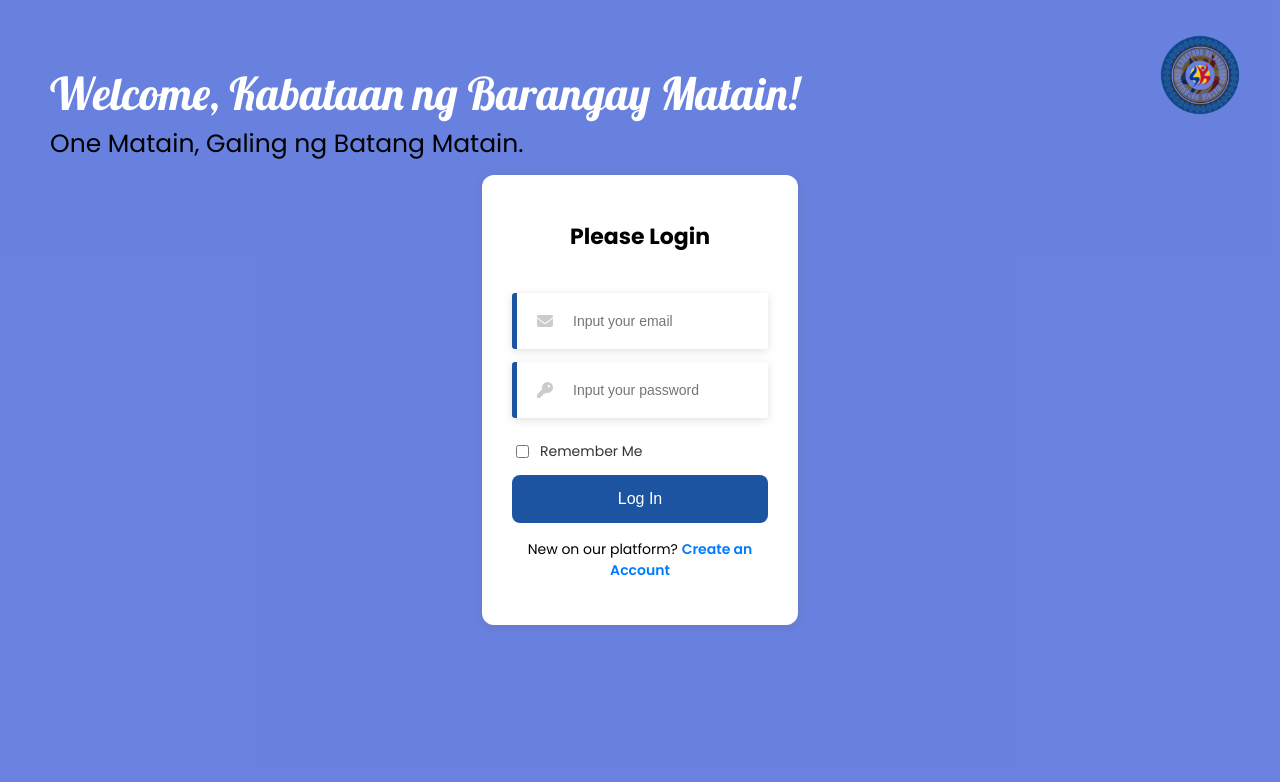
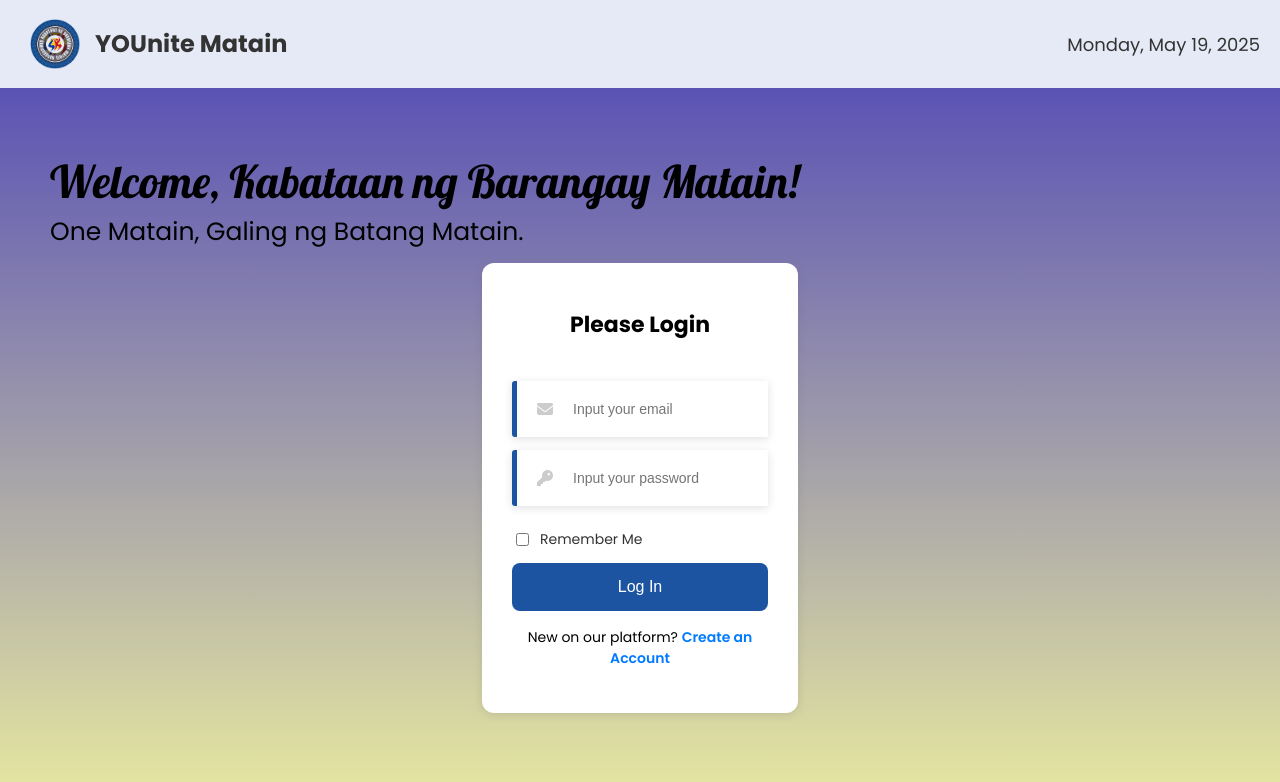
Before and after one commit to nikkaAndrea/kabkat1, a Vue app: page /login in a window 1280 px wide. Shown: the top 782 px of the page. Built offline with nearby package versions, Linux system fonts and the light colour scheme.

Commit message:
loginReg

```diff
--- /dev/null
+++ b/src/components/Loginheader.vue
@@ -0,0 +1,68 @@
+<template>
+  <header class="login-header">
+    <div class="container">
+      <img src="@/assets/Sk_Logo.png" alt="Logo" class="header-logo" />
+      <h1 class="brand-title">YOUnite Matain</h1>
+    </div>
+      <div class="clock">{{ currentDate }}</div>
+  </header>
+</template>
+
+<script>
+export default {
+  data() {
+    return {
+      currentDate: this.getFormattedDate(),
+    };
+  },
+  mounted() {
+    this.updateDate();
+  },
+  methods: {
+    getFormattedDate() {
+      const options = { weekday: "long", month: "long", day: "numeric", year: "numeric" };
+      return new Date().toLocaleDateString("en-US", options);
+    },
+    updateDate() {
+      setInterval(() => {
+        this.currentDate = this.getFormattedDate();
+      }, 60000);
+    },
+  },
+};
+</script>
+
+<style scoped>
+.login-header {
+  width: 100%;
+  padding: 10px 30px;
+  background-color: #e6eaf6;
+  display: flex;
+  justify-content: space-between;
+  align-items: center;
+  box-shadow: 0 2px 8px rgba(0, 0, 0, 0.1);
+}
+
+.container {
+  display: flex;
+  align-items: center;
+  gap: 15px;
+}
+
+.header-logo {
+  width: 50px;
+  height: 50px;
+}
+
+.brand-title {
+  font-size: 24px;
+  font-weight: bold;
+  color: #333;
+}
+
+.clock {
+  font-size: 18px;
+  color: #333;
+  margin-right: 50px;
+}
+</style>
--- a/src/views/Login.vue
+++ b/src/views/Login.vue
@@ -1,5 +1,6 @@
 <template>
   <div class="login-page">
+    <LoginHeader />
     <div class="background-wrapper">
       <div class="background">
         <div class="login-box">
@@ -42,24 +43,21 @@
           </p>
         </div>
 
-        <div class="logo">
-          <img class="sk-logo" alt="Sangguniang Kabataan Logo" src="/src/assets/Sk_Logo.png" />
-        </div>
-
-        <p class="welcome-text">
-          Welcome, Kabataan ng Barangay Matain!
-        </p>
-        <p class="one-matain">
-          One Matain, Galing ng Batang Matain.
-        </p>
+        <p class="welcome-text">Welcome, Kabataan ng Barangay Matain!</p>
+        <p class="one-matain">One Matain, Galing ng Batang Matain.</p>
       </div>
     </div>
   </div>
 </template>
 
 <script>
+import LoginHeader from "@/components/LoginHeader.vue";
+
 export default {
   name: "Login",
+  components: {
+    LoginHeader,
+  },
   data() {
     return {
       email: "",
@@ -89,7 +87,6 @@ export default {
         return;
       }
 
-      // Check for admin credentials
       if (
         this.email === this.staticAdmin.email &&
         this.password === this.staticAdmin.password
@@ -97,18 +94,14 @@ export default {
         localStorage.setItem("isLoggedIn", "true");
         localStorage.setItem("accountType", "admin");
 
-        if (this.rememberMe) {
-          localStorage.setItem("rememberedEmail", this.email);
-        } else {
-          localStorage.removeItem("rememberedEmail");
-        }
+        this.rememberMe
+          ? localStorage.setItem("rememberedEmail", this.email)
+          : localStorage.removeItem("rememberedEmail");
 
-        // Redirect to admin landing page
         this.$router.push("/admindashboard");
         return;
       }
 
-      // Check for user credentials
       if (
         this.email === this.staticUser.email &&
         this.password === this.staticUser.password
@@ -116,18 +109,14 @@ export default {
         localStorage.setItem("isLoggedIn", "true");
         localStorage.setItem("accountType", "user");
 
-        if (this.rememberMe) {
-          localStorage.setItem("rememberedEmail", this.email);
-        } else {
-          localStorage.removeItem("rememberedEmail");
-        }
+        this.rememberMe
+          ? localStorage.setItem("rememberedEmail", this.email)
+          : localStorage.removeItem("rememberedEmail");
 
-        // Redirect to user landing page
         this.$router.push("/home");
         return;
       }
 
-      // Invalid credentials
       alert("Invalid email or password.");
     },
   },
@@ -136,22 +125,19 @@ export default {
 
 <style scoped>
 .login-page {
-  display: flex;
-  justify-content: center;
-  align-items: center;
   height: 100vh;
   width: 100%;
 }
 
 .background-wrapper {
-  background: rgba(71, 100, 217, 0.80);
+  background: linear-gradient(rgb(91, 83, 180), rgb(248, 250, 158)),
+              url("@/assets/bg1.jpg") no-repeat center center;
+  background-size: cover;
   height: 100vh;
   width: 100%;
 }
 
 .background {
-  background-position: center;
-  background-size: cover;
   height: 100vh;
   display: flex;
   justify-content: center;
@@ -164,7 +150,7 @@ export default {
   border-radius: 12px;
   padding: 30px;
   width: 20%;
-  box-shadow: rgba(99, 99, 99, 0.2) 0px 2px 8px 0px;
+  box-shadow: 0 2px 8px rgba(99, 99, 99, 0.2);
   text-align: center;
 }
 
@@ -185,20 +171,16 @@ export default {
 .input-group {
   display: flex;
   align-items: center;
-  background-color: white;
   border-left: 5px solid #1c54a1;
   border-radius: 3px;
-  overflow: hidden;
-  box-shadow: rgba(99, 99, 99, 0.2) 0px 2px 8px 0px;
+  background-color: white;
+  box-shadow: 0 2px 8px rgba(99, 99, 99, 0.2);
 }
 
 .input-group .icon {
   padding: 10px;
   color: #ccc;
   font-size: 16px;
-  display: flex;
-  align-items: center;
-  justify-content: center;
   margin-left: 10px;
 }
 
@@ -208,7 +190,6 @@ export default {
   border: none;
   outline: none;
   font-size: 14px;
-  border-radius: 0;
 }
 
 .remember-me {
@@ -266,22 +247,17 @@ export default {
   position: absolute;
   top: 15px;
   left: 50px;
-  color: white;
+  color: black;
   font-family: Lobster;
   font-size: 45px;
-  text-align: left;
   width: 813px;
-  height: 129px;
-  flex-shrink: 0;
 }
 
 .one-matain {
   position: absolute;
-  top: 100px; /* moved lower to appear under welcome-text */
+  top: 100px;
   left: 50px;
   font-size: 25px;
-  text-align: left;
-  flex-shrink: 0;
   color: black;
 }
 </style>
--- a/src/views/Register.vue
+++ b/src/views/Register.vue
@@ -1,5 +1,6 @@
 <template>
   <div class="register-page">
+    <LoginHeader />
     <div class="background-wrapper">
       <div class="background">
         <div class="register-box">
@@ -8,42 +9,22 @@
           <form @submit.prevent="handleRegister" class="form">
             <div class="input-group">
               <i class="fas fa-user icon"></i>
-              <input
-                type="text"
-                v-model="name"
-                placeholder="Your full name"
-                required
-              />
+              <input type="text" v-model="name" placeholder="Your full name" required />
             </div>
 
             <div class="input-group">
               <i class="fas fa-envelope icon"></i>
-              <input
-                type="email"
-                v-model="email"
-                placeholder="Email address"
-                required
-              />
+              <input type="email" v-model="email" placeholder="Email address" required />
             </div>
 
             <div class="input-group">
               <i class="fas fa-key icon"></i>
-              <input
-                type="password"
-                v-model="password"
-                placeholder="Create password"
-                required
-              />
+              <input type="password" v-model="password" placeholder="Create password" required />
             </div>
 
             <div class="input-group">
               <i class="fas fa-key icon"></i>
-              <input
-                type="password"
-                v-model="confirmPassword"
-                placeholder="Confirm password"
-                required
-              />
+              <input type="password" v-model="confirmPassword" placeholder="Confirm password" required />
             </div>
 
             <button type="submit" class="submit-btn">Register</button>
@@ -55,24 +36,21 @@
           </p>
         </div>
 
-        <div class="logo">
-          <img class="sk-logo" alt="Sangguniang Kabataan Logo" src="/src/assets/Sk_Logo.png" />
-        </div>
-
-        <p class="welcome-text">
-          Join the Kabataan of Barangay Matain!
-        </p>
-        <p class="one-matain">
-          Empowering Youth, Building the Future.
-        </p>
+        <p class="welcome-text">Join the Kabataan of Barangay Matain!</p>
+        <p class="one-matain">One Matain, Galing ng Batang Matain.</p>
       </div>
     </div>
   </div>
 </template>
 
 <script>
+import LoginHeader from "@/components/LoginHeader.vue";
+
 export default {
   name: "Register",
+  components: {
+    LoginHeader,
+  },
   data() {
     return {
       name: "",
@@ -88,7 +66,6 @@ export default {
         return;
       }
 
-      // Simulated registration success
       alert("Registration successful! You can now log in.");
       this.$router.push("/login");
     },
@@ -98,22 +75,19 @@ export default {
 
 <style scoped>
 .register-page {
-  display: flex;
-  justify-content: center;
-  align-items: center;
   height: 100vh;
   width: 100%;
 }
 
 .background-wrapper {
-  background: rgba(71, 100, 217, 0.80);
+  background: linear-gradient(rgb(91, 83, 180), rgb(248, 250, 158)),
+              url("@/assets/bg1.jpg") no-repeat center center;
+  background-size: cover;
   height: 100vh;
   width: 100%;
 }
 
 .background {
-  background-position: center;
-  background-size: cover;
   height: 100vh;
   display: flex;
   justify-content: center;
@@ -126,7 +100,7 @@ export default {
   border-radius: 12px;
   padding: 30px;
   width: 25%;
-  box-shadow: rgba(99, 99, 99, 0.2) 0px 2px 8px 0px;
+  box-shadow: 0 2px 8px rgba(99, 99, 99, 0.2);
   text-align: center;
 }
 
@@ -147,11 +121,10 @@ export default {
 .input-group {
   display: flex;
   align-items: center;
-  background-color: white;
   border-left: 5px solid #1c54a1;
   border-radius: 3px;
-  overflow: hidden;
-  box-shadow: rgba(99, 99, 99, 0.2) 0px 2px 8px 0px;
+  background-color: white;
+  box-shadow: 0 2px 8px rgba(99, 99, 99, 0.2);
 }
 
 .input-group .icon {
@@ -215,10 +188,9 @@ export default {
   position: absolute;
   top: 15px;
   left: 50px;
-  color: white;
+  color: black;
   font-family: Lobster;
   font-size: 45px;
-  text-align: left;
   width: 813px;
 }
 
@@ -227,7 +199,6 @@ export default {
   top: 100px;
   left: 50px;
   font-size: 25px;
-  text-align: left;
   color: black;
 }
 </style>
```
Also changed, not shown: src/assets/bg.jpg (added), src/assets/bg1.jpg (added).
